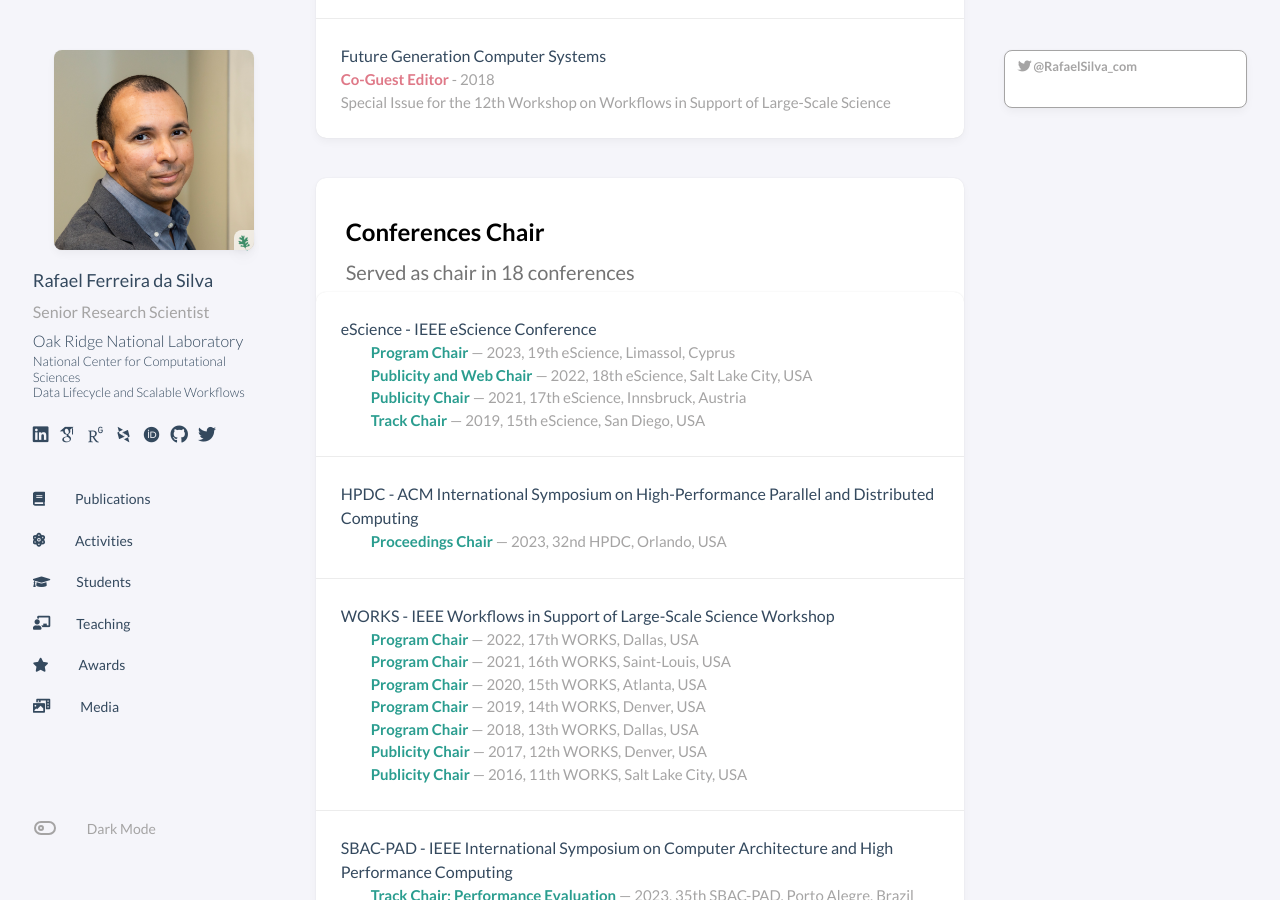
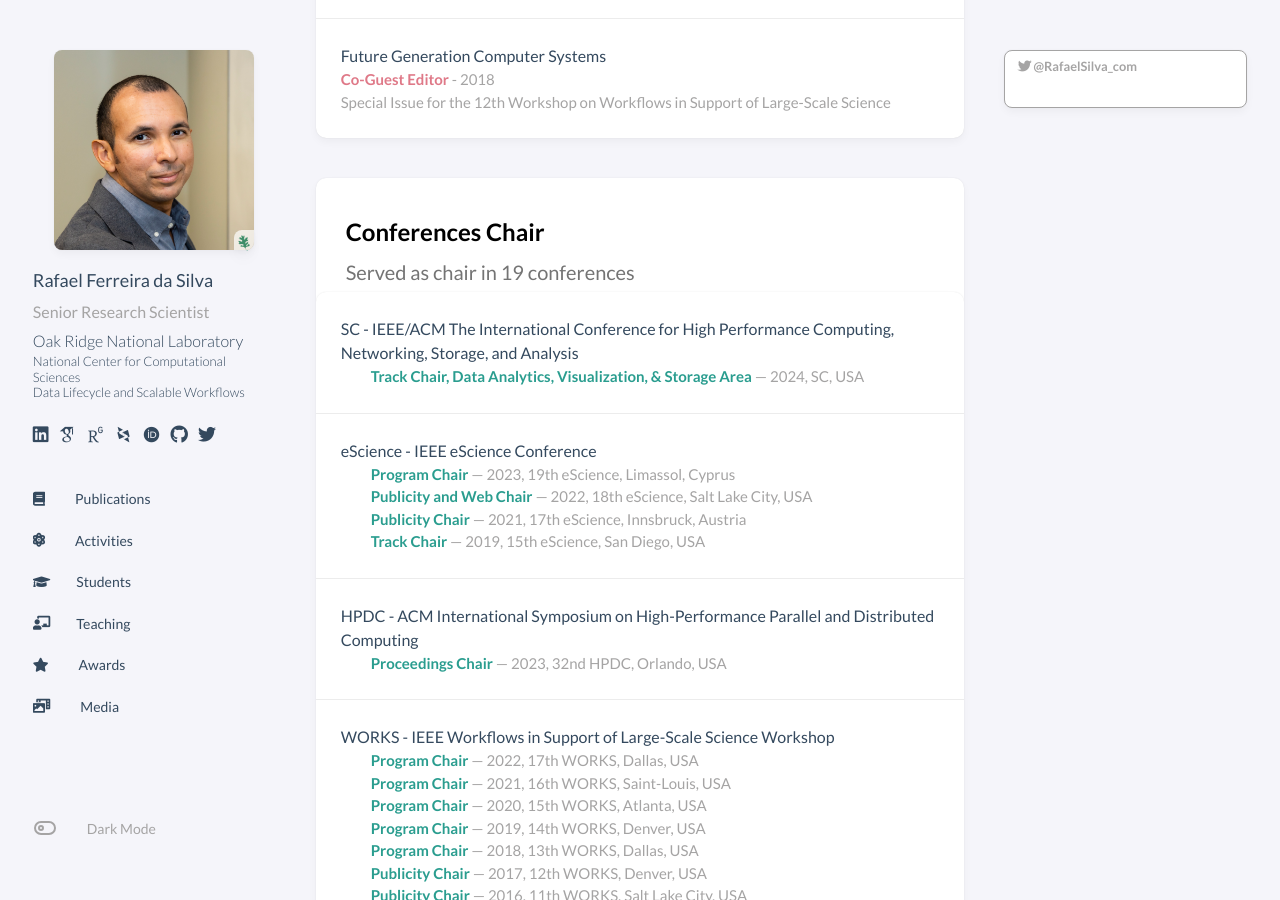
Before and after one commit to rafaelfsilva/rafaelfsilva.github.io, a Jekyll site: the page built from _pages/activities.html, in a window 1280 px wide and 900 px high, scrolled down 806 px. Built offline with Jekyll 4.4.1, drawn with Linux system fonts in a browser that asks for light colours; some web fonts are replaced; a script that is not in the unit is left out; comment, search, counter and statistics services are not loaded.

Commit message:
Update activities_chair.yml

```diff
--- a/_data/activities_chair.yml
+++ b/_data/activities_chair.yml
@@ -1,3 +1,11 @@
+- conference: IEEE/ACM The International Conference for High Performance Computing, Networking, Storage, and Analysis
+  series: SC
+  entries:
+    - role: Track Chair, Data Analytics, Visualization, & Storage Area
+      year: 2024
+      location: USA
+      link: http://sc24.supercomputing.org
+
 - conference: IEEE eScience Conference
   series: eScience
   entries:
```
